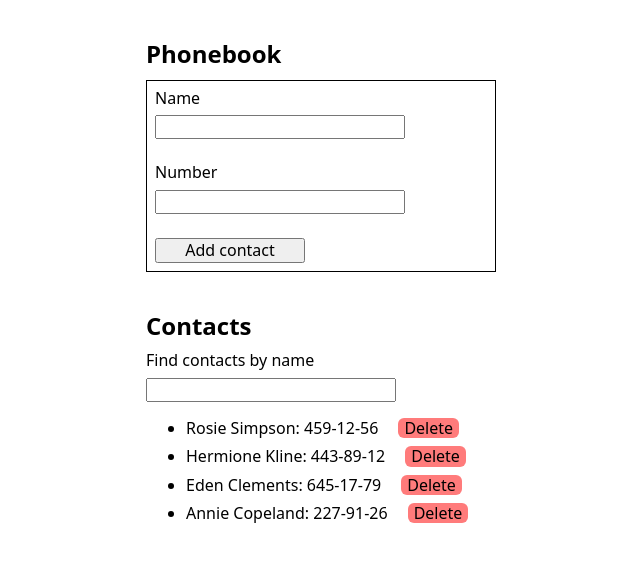
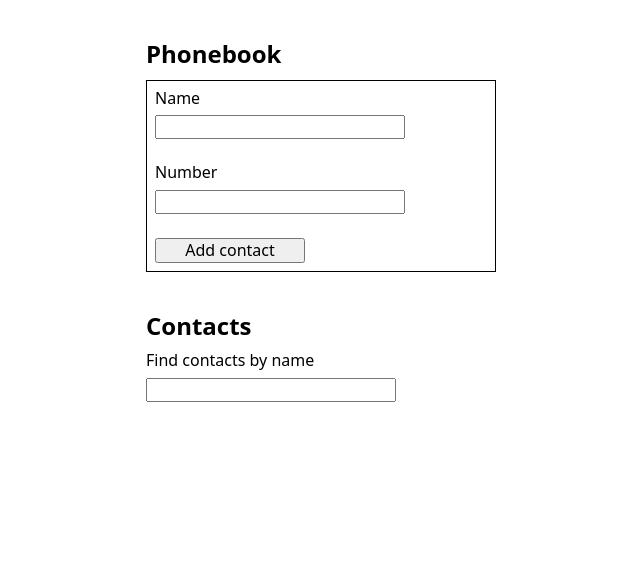
Before and after one commit to Yevhenii-Lukianenko/goit-react-hw-06-phonebook, a React (Create React App) app: page / in a window 1280 px wide. Shown: the top 562 px of the page, without its empty margins (319-959 px from the left). Built offline with nearby package versions, Linux system fonts and the light colour scheme.

Commit message:
removed the contact list

```diff
--- a/src/components/App.jsx
+++ b/src/components/App.jsx
@@ -7,12 +7,7 @@
 
 export class App extends React.Component {
   state = {
-    contacts: [
-      { name: 'Rosie Simpson', number: '459-12-56' },
-      { name: 'Hermione Kline', number: '443-89-12' },
-      { name: 'Eden Clements', number: '645-17-79' },
-      { name: 'Annie Copeland', number: '227-91-26' },
-    ],
+    contacts: [],
     filter: '',
   };
 
```
